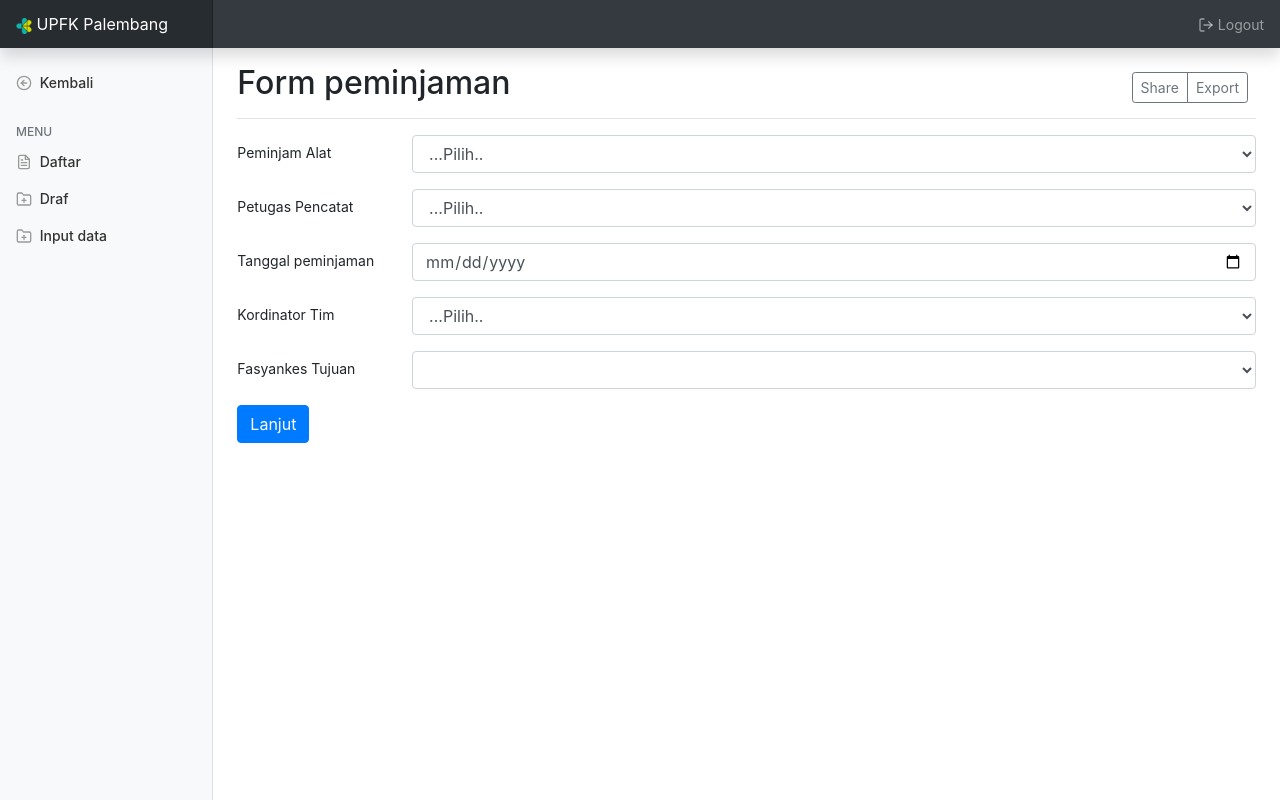
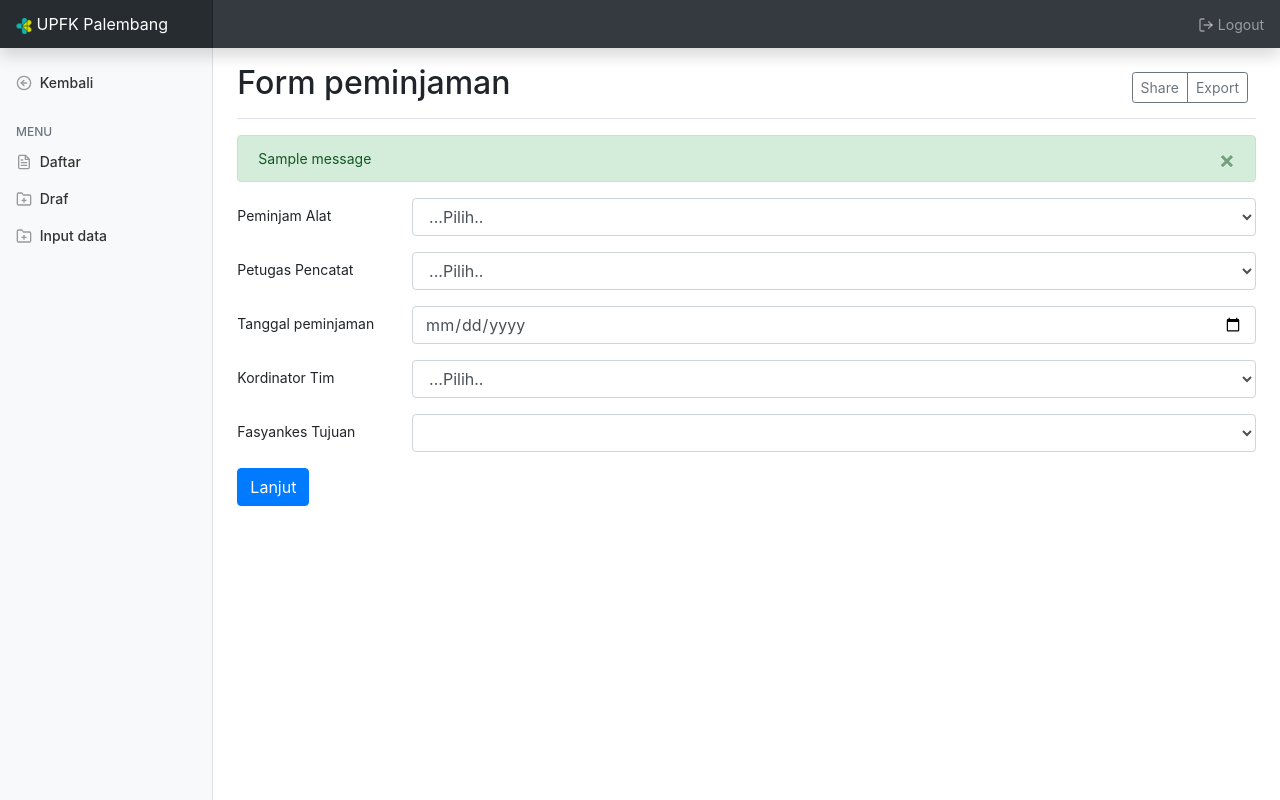
Before and after one commit to Hendrow/sim_upf, a Flask app: page /pinjam/input in a window 1280 px wide. Run offline with Flask 2, Linux system fonts and the light colour scheme; a user stored in the database is signed in; data comes from the database, SQL or seed files in the repository; tables that the repository leaves empty hold one stand-in row (values such as "Sample post"); one stand-in notice (Sample message) is shown; some libraries are stand-ins or nearby versions.

Commit message:
code display message

```diff
--- a/aplikasi/templates/pinjam/input.html
+++ b/aplikasi/templates/pinjam/input.html
@@ -12,6 +12,18 @@
         </div>
     </div>
     </div>
+
+    {% with messages = get_flashed_messages(with_categories=true) %}
+      {% if messages %}
+        {% for category,message in messages %}
+        <div class="alert alert-{{ category }} alert-dismissible" role="alert">
+          <button type="button" class="close" data-dismiss="alert" aria-label="Close"><span aria-hidden="true">&times;</span></button>
+          {{message}}
+        </div>
+        {% endfor %}
+      {% endif %}
+    {% endwith %}
+
     <form method="POST" novalidate>
         {{ form.hidden_tag() }}
 
```
